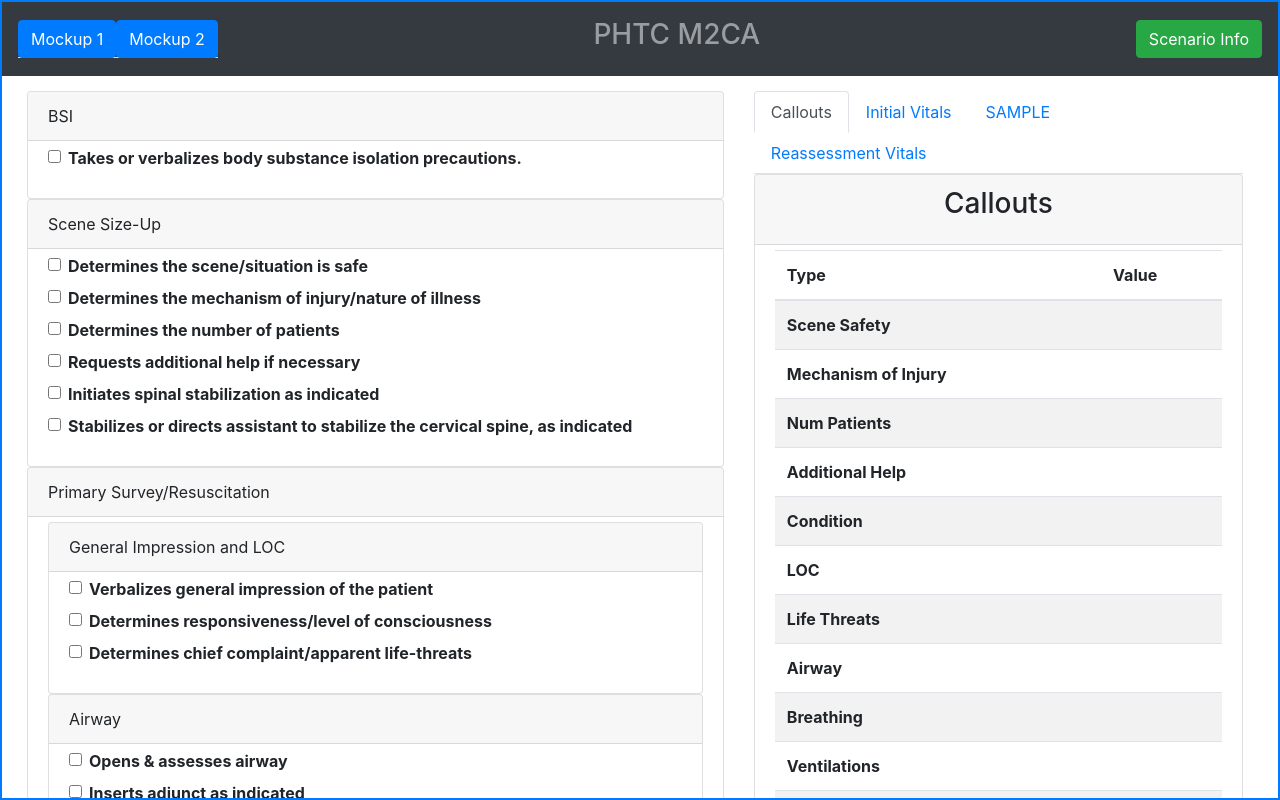
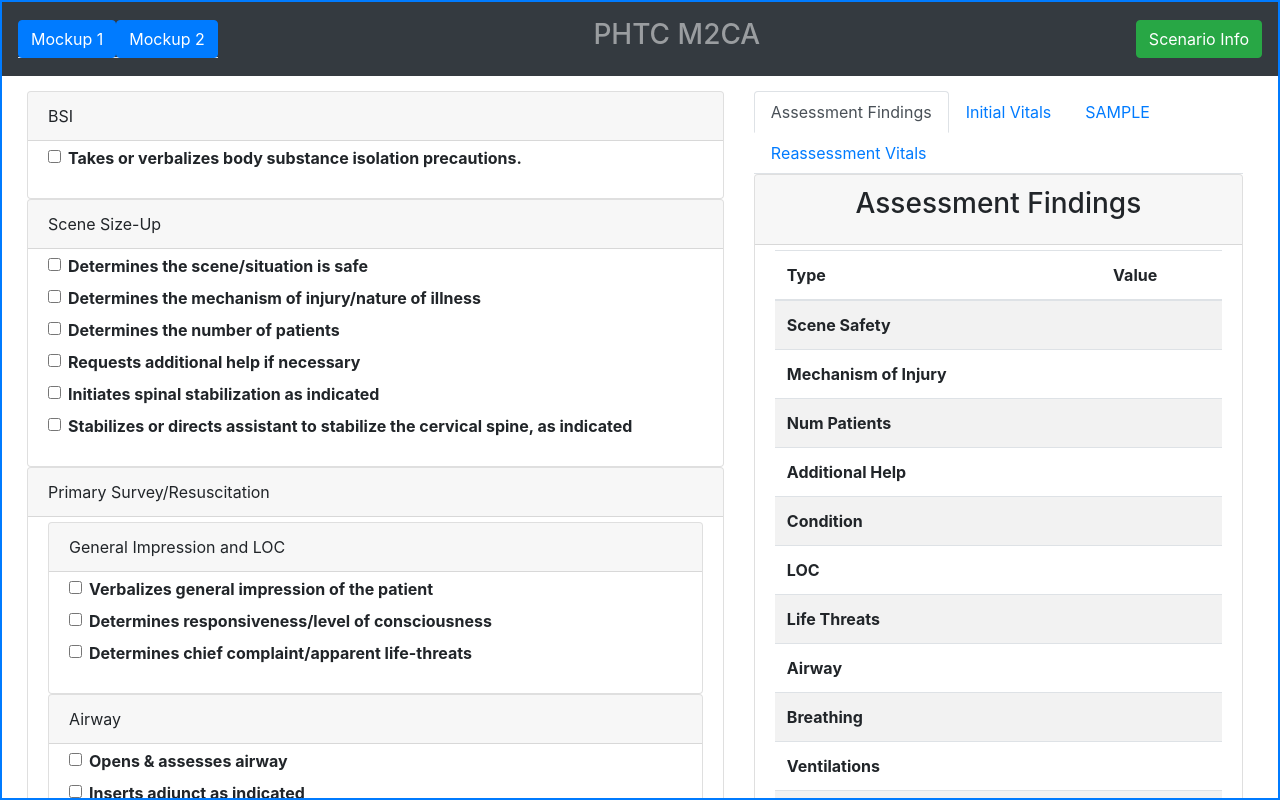
Before and after one commit to MedDBriefer/mockup, a React (Create React App) app: page /mockup2 in a window 1280 px wide. Built offline with nearby package versions, Linux system fonts and the light colour scheme.

Commit message:
re-labeled "Callouts" "Assessment Findings" based on Sandy's feedback

```diff
--- a/src/components/RaterInfo.js
+++ b/src/components/RaterInfo.js
@@ -63,7 +63,7 @@ export default function RaterInfo({scenario, showCallouts=true}) {
                         className={classnames({ active: activeTab === 'callouts' })}
                         onClick={() => toggle('callouts')}
                     >
-                        Callouts
+                        Assessment Findings
                     </NavLink>
                 </NavItem>
                 }
@@ -98,7 +98,7 @@ export default function RaterInfo({scenario, showCallouts=true}) {
                 </TabPane>
                 <TabPane tabId="callouts">
                     <RevealTable
-                        heading="Callouts"
+                        heading="Assessment Findings"
                         rows={callouts}
                     />
                 </TabPane>
```
